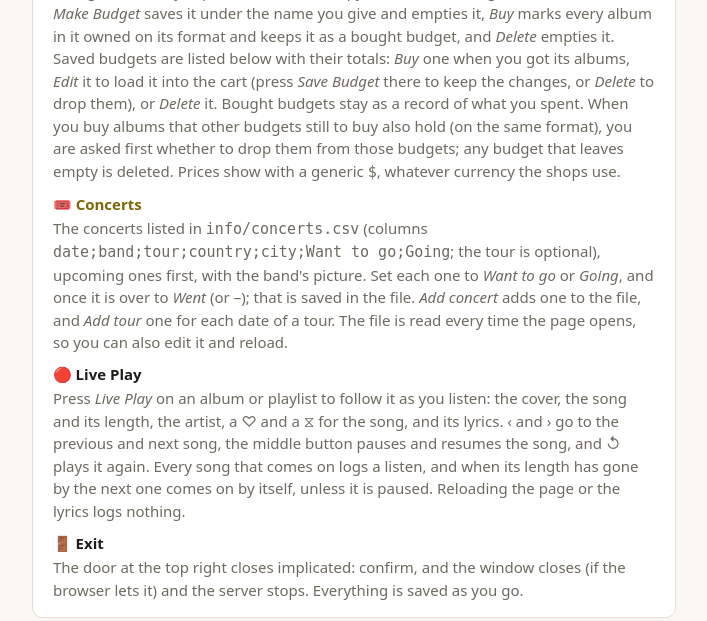
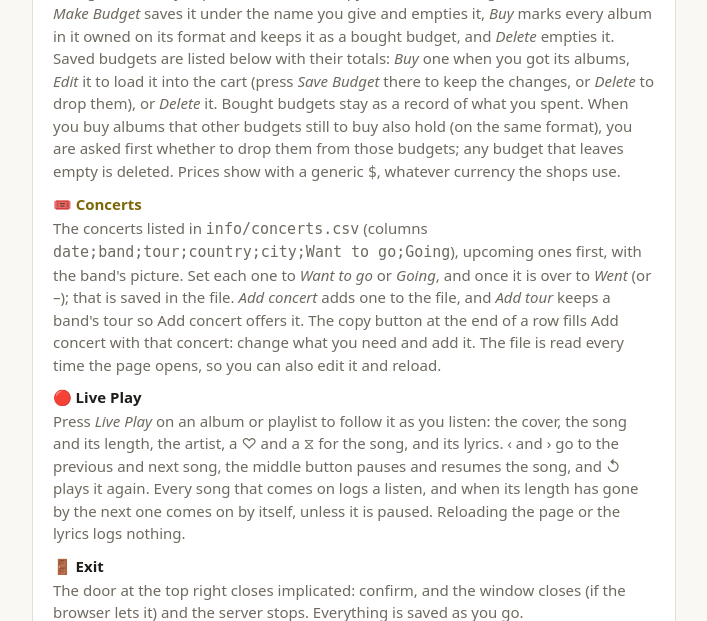
Before and after one commit to trOOnies/implicated, a FastAPI app: template src/implicated/web/templates/help.html in a window 1280 px wide. Shown: the part 1546-2167 px from the top of the page, without its empty margins (24-731 px from the left). Run offline with FastAPI, Linux system fonts and the light colour scheme; the template is opened without the code that fills it, so the values that code supplies are empty; parts of the project's set-up code (start-up, migrations or seed data) failed here and were passed over.

Commit message:
Keep tours apart from concerts and copy concerts into Add concert
Add tour now takes only a band and a tour's name, kept in info/tours.csv
since concerts.csv needs a date on every row. Add concert asks for the
band, the tour (now required), date, country and city, in that order,
and suggests the band's tours. Adding a tour fills it in there.

A copy button at the end of every concert row fills Add concert with
that concert, to change what differs and add it as a new one.

Co-Authored-By: Claude Opus 5.5 <noreply@anthropic.com>

```diff
--- a/src/implicated/concerts.py
+++ b/src/implicated/concerts.py
@@ -11,6 +11,12 @@ Dates are ``YYYY-MM-DD``; *Want to go* and *Going* are ``true`` or ``false`` (al
 ``1``/``0``, or empty for false), and *Going* on a past concert means you went. Column names
 ignore case, spaces and underscores; only ``date`` and ``band`` are required, and the tour is
 optional. Concerts added on the page go at the end of the file, which is created if missing.
+
+Tours have no dates of their own, so they are kept in ``tours.csv``, next to it, for the page to
+offer them when adding a concert::
+
+    band;tour
+    Sleeping With Sirens;Complete Collapse Tour
 """
 
 from __future__ import annotations
@@ -18,13 +24,13 @@ from __future__ import annotations
 import csv
 import io
 import os
-import re
 from datetime import date
 from pathlib import Path
 
 from implicated.models import CONCERT_STATUSES, PAST_CONCERT_STATUSES, Concert
 
 CONCERTS_FILE = "concerts.csv"
+TOURS_FILE = "tours.csv"
 COLUMNS = ("date", "band", "tour", "country", "city", "want_to_go", "going")
 HEADER = ("date", "band", "tour", "country", "city", "Want to go", "Going")
 TRUE = {"true", "yes", "y", "1", "x"}
@@ -153,35 +159,27 @@ def set_status(
     _write(path, lines)
 
 
-def parse_tour_dates(text: str) -> list[tuple[date, str | None, str | None]]:
-    """The dates of a tour, one per line: ``2026-12-09; Buenos Aires; Argentina``, with the city
-    and country optional (and ``,`` also separating them)."""
-    dates = []
-    for number, line in enumerate(text.splitlines(), start=1):
-        if not line.strip():
-            continue
-        cells = [cell.strip() for cell in re.split("[;,]", line, maxsplit=2)]
-        day, city, country = (*cells, "", "")[:3]
-        try:
-            dates.append((date.fromisoformat(day), city or None, country or None))
-        except ValueError:
-            raise ValueError(f"line {number}: {day!r} is not a date like 2026-12-09") from None
-    if not dates:
-        raise ValueError("list at least one date")
-    return dates
+def _for_adding(path: Path, header: tuple[str, ...]) -> tuple[list[str], str, str]:
+    """A file's lines, each ending its line and starting with ``header`` when the file is empty or
+    missing, then its delimiter and line ending, to add rows at the end."""
+    lines, delimiter = [], ";"
+    if path.is_file():
+        _text, lines, delimiter = _read(path)
+    if not lines:
+        lines = [_line(list(header), delimiter, "\n")]
+    ending = lines[0][len(lines[0].rstrip("\r\n")) :] or "\n"
+    return (
+        [line if line.endswith(("\n", "\r")) else line + ending for line in lines],
+        delimiter,
+        ending,
+    )
 
 
 def add_concerts(path: str | Path, concerts: list[Concert]) -> None:
     """Add the concerts at the end of the file, without any status, creating it when missing.
     The columns they need and the file lacks are added after the band."""
     path = Path(path)
-    lines, delimiter = [], ";"
-    if path.is_file():
-        _text, lines, delimiter = _read(path)
-    if not lines:
-        lines = [_line(list(HEADER), delimiter, "\n")]
-    ending = lines[0][len(lines[0].rstrip("\r\n")) :] or "\n"
-    lines = [line if line.endswith(("\n", "\r")) else line + ending for line in lines]
+    lines, delimiter, ending = _for_adding(path, HEADER)
     header = [_column(name) for name in _cells(lines[0], delimiter)]
     if "date" not in header or "band" not in header:
         raise ValueError(f"{path.name} needs a date and a band column")
@@ -205,6 +203,25 @@ def add_concerts(path: str | Path, concerts: list[Concert]) -> None:
     _write(path, lines)
 
 
+def read_tours(path: str | Path) -> list[tuple[str, str]]:
+    """The (band, tour) pairs in the file; nothing when there is no such file."""
+    path = Path(path)
+    if not path.is_file():
+        return []
+    _text, lines, delimiter = _read(path)
+    rows = [[cell.strip() for cell in _cells(line, delimiter)] for line in lines[1:]]
+    return [(row[0], row[1]) for row in rows if len(row) > 1 and row[0] and row[1]]
+
+
+def save_tour(path: str | Path, band: str, tour: str) -> None:
+    """Add the tour at the end of the file, creating it when missing."""
+    path = Path(path)
+    lines, delimiter, ending = _for_adding(path, ("band", "tour"))
+    # Lines are read one by one, so a line break in a value would split the row.
+    lines.append(_line([" ".join(band.split()), " ".join(tour.split())], delimiter, ending))
+    _write(path, lines)
+
+
 def _with_column(lines: list[str], delimiter: str, width: int, index: int, name: str) -> list[str]:
     """The file's ``width`` columns with a new, empty one at ``index``, called ``name``."""
     out = []
--- /dev/null
+++ b/src/implicated/web/templates/_tour_options.html
@@ -0,0 +1 @@
+<datalist id="concert-tours">{% for tour in tours %}<option value="{{ tour }}"></option>{% endfor %}</datalist>
--- a/src/implicated/web/templates/help.html
+++ b/src/implicated/web/templates/help.html
@@ -83,11 +83,13 @@
       with a generic <code>$</code>, whatever currency the shops use.</dd>
       <dt>🎟️ <a href="/concerts">Concerts</a></dt>
       <dd>The concerts listed in <code>info/concerts.csv</code> (columns
-      <code>date;band;tour;country;city;Want to go;Going</code>; the tour is optional),
+      <code>date;band;tour;country;city;Want to go;Going</code>),
       upcoming ones first, with the band's picture. Set each one to <em>Want to go</em> or
       <em>Going</em>, and once it is over to <em>Went</em> (or –); that is saved in the file.
-      <em>Add concert</em> adds one to the file, and <em>Add tour</em> one for each date of a
-      tour. The file is read every time the page opens, so you can also edit it and reload.</dd>
+      <em>Add concert</em> adds one to the file, and <em>Add tour</em> keeps a band's tour so Add
+      concert offers it. The copy button at the end of a row fills Add concert with that concert:
+      change what you need and add it. The file is read every time the page opens, so you can also
+      edit it and reload.</dd>
       <dt>🔴 Live Play</dt>
       <dd>Press <em>Live Play</em> on an album or playlist to follow it as you listen: the cover,
       the song and its length, the artist, a ♡ and a ⧖ for the song, and its lyrics. ‹ and › go to the
--- a/src/implicated/web/views.py
+++ b/src/implicated/web/views.py
@@ -32,9 +32,11 @@ from starlette.datastructures import FormData, ImmutableMultiDict
 from implicated.api import get_library
 from implicated.concerts import (
     CONCERTS_FILE,
+    TOURS_FILE,
     add_concerts,
-    parse_tour_dates,
     read_concerts,
+    read_tours,
+    save_tour,
     set_status,
 )
 from implicated.library import Library, NotFound
@@ -1735,15 +1737,27 @@ def days_until(day: date) -> str:
 templates.env.filters.update(days_until=days_until)
 
 
+def _tours(pairs: list[tuple[str, str]], band: str | None) -> list[str]:
+    """The tours of the band among (band, tour) ``pairs``."""
+    band = " ".join((band or "").split()).casefold()
+    tours = {tour.casefold(): tour for name, tour in pairs if name.casefold() == band}
+    return sorted(tours.values(), key=str.casefold)
+
+
 def _concerts_context(lib: Library, **extra) -> dict:
     """The concerts in the info folder's ``concerts.csv``, read again every time."""
     path = lib.info_dir / CONCERTS_FILE if lib.info_dir else None
-    concerts, warnings = [], []
+    concerts, warnings, added_tours = [], [], []
     if path:
         try:
             concerts, warnings = read_concerts(path)
         except (OSError, UnicodeDecodeError) as exc:
             warnings.append(f"Could not read {path}: {exc}")
+        try:
+            added_tours = read_tours(path.with_name(TOURS_FILE))
+        except (OSError, UnicodeDecodeError) as exc:
+            warnings.append(f"Could not read {path.with_name(TOURS_FILE)}: {exc}")
+    named_tours = [(c.band, c.tour) for c in concerts if c.tour]
     today = date.today()
     return {
         "path": path,
@@ -1753,6 +1767,7 @@ def _concerts_context(lib: Library, **extra) -> dict:
         "past": [c for c in reversed(concerts) if c.date < today],
         "artists": {a.artist.name.casefold(): a.artist for a in lib.list_artists()},
         "warnings": warnings,
+        "tours": _tours(added_tours + named_tours, extra.get("concert_form", {}).get("band")),
         "concert_form": {},
         "tour_form": {},
         **extra,
@@ -1780,6 +1795,13 @@ def _band(form: FormData) -> str:
     return band
 
 
+def _tour(form: FormData) -> str:
+    tour = _text(form, "tour")
+    if tour is None:
+        raise ValueError("tour is required")
+    return tour
+
+
 @router.post("/concerts")
 async def add_concert(request: Request, lib: Lib):
     path = _concerts_file(request, lib)
@@ -1790,9 +1812,7 @@ async def add_concert(request: Request, lib: Lib):
         except ValueError:
             raise ValueError("date must look like 2026-12-09") from None
         band = _band(form)
-        concert = Concert(
-            day, band, _text(form, "country"), _text(form, "city"), tour=_text(form, "tour")
-        )
+        concert = Concert(day, band, _text(form, "country"), _text(form, "city"), tour=_tour(form))
         add_concerts(path, [concert])
     except (OSError, ValueError) as exc:
         context = _concerts_context(lib, concert_error=str(exc), concert_form=form)
@@ -1803,25 +1823,36 @@ async def add_concert(request: Request, lib: Lib):
 
 @router.post("/concerts/tours")
 async def add_tour(request: Request, lib: Lib):
-    """Add a concert for each date of a tour."""
-    path = _concerts_file(request, lib)
+    """Keep a tour, for Add concert to offer it. It starts filled in there, for its first date."""
+    path = _concerts_file(request, lib).with_name(TOURS_FILE)
     form = await request.form()
     try:
         band = _band(form)
-        tour = _text(form, "tour")
-        if tour is None:
-            raise ValueError("tour is required")
-        dates = parse_tour_dates(_text(form, "dates") or "")
-        add_concerts(
-            path,
-            [Concert(day, band, country, city, tour=tour) for day, city, country in dates],
-        )
+        tour = _tour(form)
+        known = _concerts_context(lib, concert_form={"band": band})["tours"]
+        if tour.casefold() in map(str.casefold, known):
+            raise ValueError(f"{band} already has {tour}")
+        save_tour(path, band, tour)
     except (OSError, ValueError) as exc:
         context = _concerts_context(lib, tour_error=str(exc), tour_form=form)
         return render(request, "_concerts.html", status_code=422, **context)
-    noun = "date" if len(dates) == 1 else "dates"
-    context = _concerts_context(lib, message=f"Added {tour} with {len(dates)} {noun}.")
+    filled = {"band": band, "tour": tour}
+    context = _concerts_context(lib, message=f"Added {tour} for {band}.", concert_form=filled)
     return render(request, "_concerts.html", **context)
+
+
+@router.get("/fragments/concerts/form")
+def copy_concert(request: Request, lib: Lib):
+    """Add concert, filled in with what is in the query: the concert being copied."""
+    context = _concerts_context(lib, concert_form=request.query_params, copied=True)
+    return render(request, "_concert_form.html", **context)
+
+
+@router.get("/fragments/concerts/tours")
+def tour_options(request: Request, lib: Lib):
+    """The tours Add concert offers for the band in the query."""
+    context = _concerts_context(lib, concert_form=request.query_params)
+    return render(request, "_tour_options.html", **context)
 
 
 @router.post("/concerts/{line}/status")
```
Also changed, not shown: src/implicated/web/templates/_concert_form.html (added, +16 -0 lines), src/implicated/web/templates/_concerts.html (+11 -18 lines), tests/test_concerts.py (+13 -12 lines), tests/test_web.py (+64 -13 lines), README.md.
